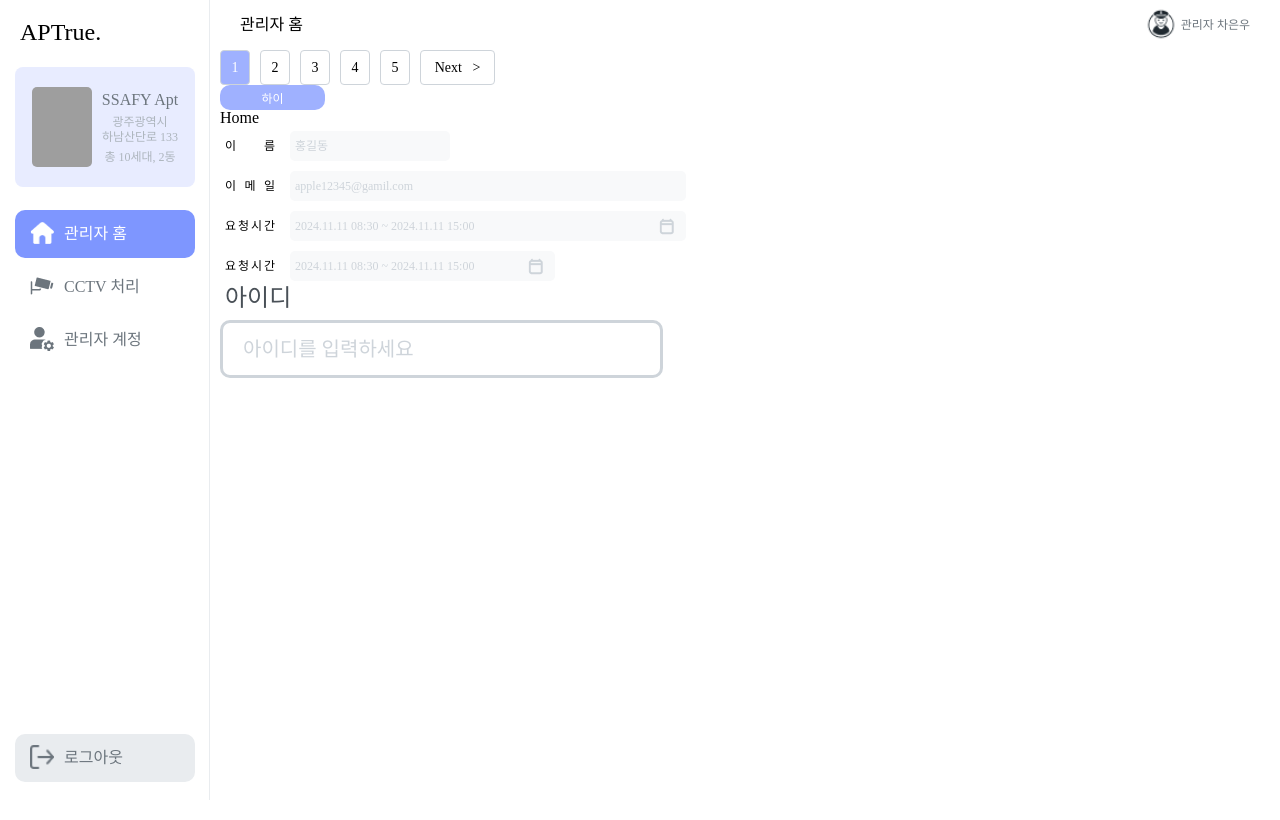
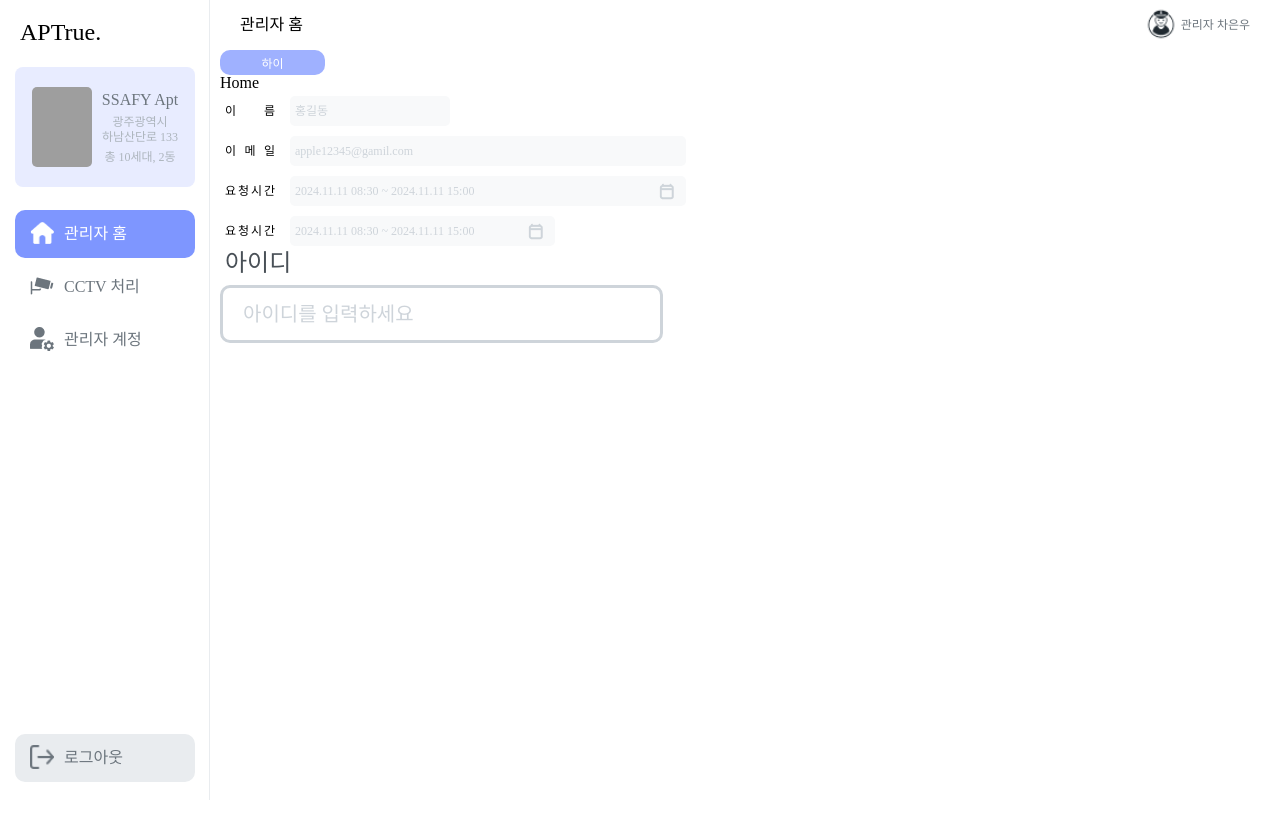
Before and after one commit to alsdk9349/project_Aptrue, a Next.js app in the folder frontend/aptrue/: page / in a window 1280 px wide. Shown: the top 820 px of the page. Built offline with nearby package versions, Linux system fonts and the light colour scheme; grey boxes are pictures that could not be loaded; a web font is replaced by a local one.

Commit message:
[Feat] #14 CCTV 처리 목록 퍼블리싱 최종 완료, 페이지네이션 url Path 추가

```diff
--- a/frontend/aptrue/src/app/(webProtected)/(web)/page.tsx
+++ b/frontend/aptrue/src/app/(webProtected)/(web)/page.tsx
@@ -28,7 +28,6 @@ export default function Home() {
 
   return (
     <div className={style.container}>
-      <Pagination pageProps=""></Pagination>
       <Button color="lightBlue" size="webSmall">
         하이
       </Button>
--- a/frontend/aptrue/src/components/common/pagination/Pagination.module.scss
+++ b/frontend/aptrue/src/components/common/pagination/Pagination.module.scss
@@ -21,5 +21,9 @@
 
   .group{
     width: 75px;
+
+    &.hidden {
+      visibility: hidden;
+    }
   }
 }
--- a/frontend/aptrue/src/components/common/pagination/Pagination.tsx
+++ b/frontend/aptrue/src/components/common/pagination/Pagination.tsx
@@ -3,15 +3,16 @@ import { useRouter } from 'next/navigation';
 import style from './Pagination.module.scss';
 
 interface PageProps {
-  pageProps: string;
+  pageNum: string;
+  urlPath: string;
 }
 
 const ITEMS_PER_PAGE = 10;
 const BUTTONS_PER_GROUP = 5;
 
-export default function Pagination({ pageProps }: PageProps) {
+export default function Pagination({ urlPath, pageNum }: PageProps) {
   const router = useRouter();
-  const page = parseInt(pageProps, 10) || 1;
+  const page = parseInt(pageNum, 10) || 1;
   // 페이지네이션 버튼 생성
   const currentGroup = Math.floor((page - 1) / BUTTONS_PER_GROUP);
   const startPage = currentGroup * BUTTONS_PER_GROUP;
@@ -23,20 +24,18 @@ export default function Pagination({ pageProps }: PageProps) {
 
   // 페이지 이동 함수
   const handlePageChange = (newPage: number) => {
-    router.push(`/clip/${newPage}`);
+    router.push(`${urlPath}/${newPage}`);
   };
 
   return (
     <div className={style.container}>
       {/* 이전 그룹 버튼 */}
-      {currentGroup > 0 && (
-        <button
-          onClick={() => handlePageChange(startPage - BUTTONS_PER_GROUP)}
-          className={style.group}
-        >
-          &lt; &nbsp; Back
-        </button>
-      )}
+      <button
+        onClick={() => handlePageChange(startPage - BUTTONS_PER_GROUP)}
+        className={`${style.group} ${currentGroup > 0 ? '' : style.hidden}`}
+      >
+        &lt; &nbsp; Back
+      </button>
       {/* 페이지네이션 버튼 */}
       {pageNumbers.map((pageNumber) => (
         <button
```
